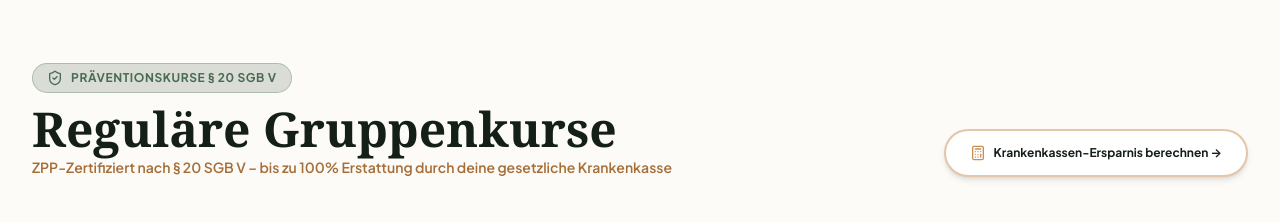
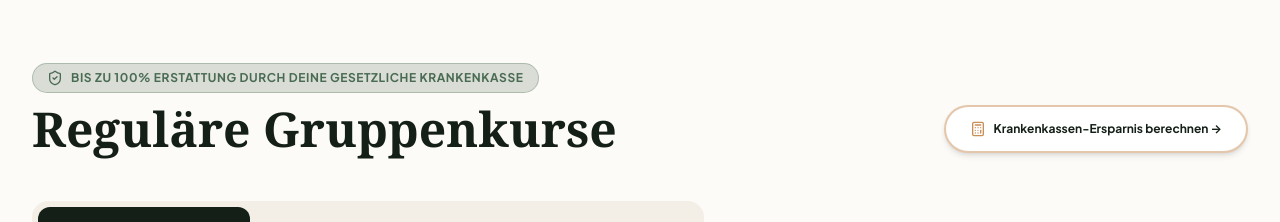
Before and after one commit to friesescholz-byte/Sarah-Iken-Pilates, a React (Vite) app: page / in a window 1280 px wide. Shown: the part 177-399 px from the top of the page. Built offline with nearby package versions, Linux system fonts and the light colour scheme; a web font is replaced by a local one.

Commit message:
Update eyebrow text and remove subline in CourseExplorer

```diff
--- a/src/components/CourseExplorer.tsx
+++ b/src/components/CourseExplorer.tsx
@@ -19,14 +19,11 @@ export const CourseExplorer: React.FC<CourseExplorerProps> = ({ onOpenBooking, o
           <div>
             <div className="inline-flex items-center gap-2 bg-pilates-sage/20 text-pilates-sage px-3.5 py-1.5 rounded-full text-xs font-bold uppercase tracking-wider mb-3 border border-pilates-sage/30">
               <ShieldCheck className="w-4 h-4" />
-              <span>Präventionskurse § 20 SGB V</span>
+              <span>Bis zu 100% Erstattung durch deine gesetzliche Krankenkasse</span>
             </div>
             <h2 className="font-serif text-3xl sm:text-4xl md:text-5xl font-bold text-pilates-dark">
               Reguläre Gruppenkurse
             </h2>
-            <p className="text-xs sm:text-sm text-pilates-goldDark font-semibold mt-1">
-              ZPP-Zertifiziert nach § 20 SGB V – bis zu 100% Erstattung durch deine gesetzliche Krankenkasse
-            </p>
           </div>
 
           <button
```
